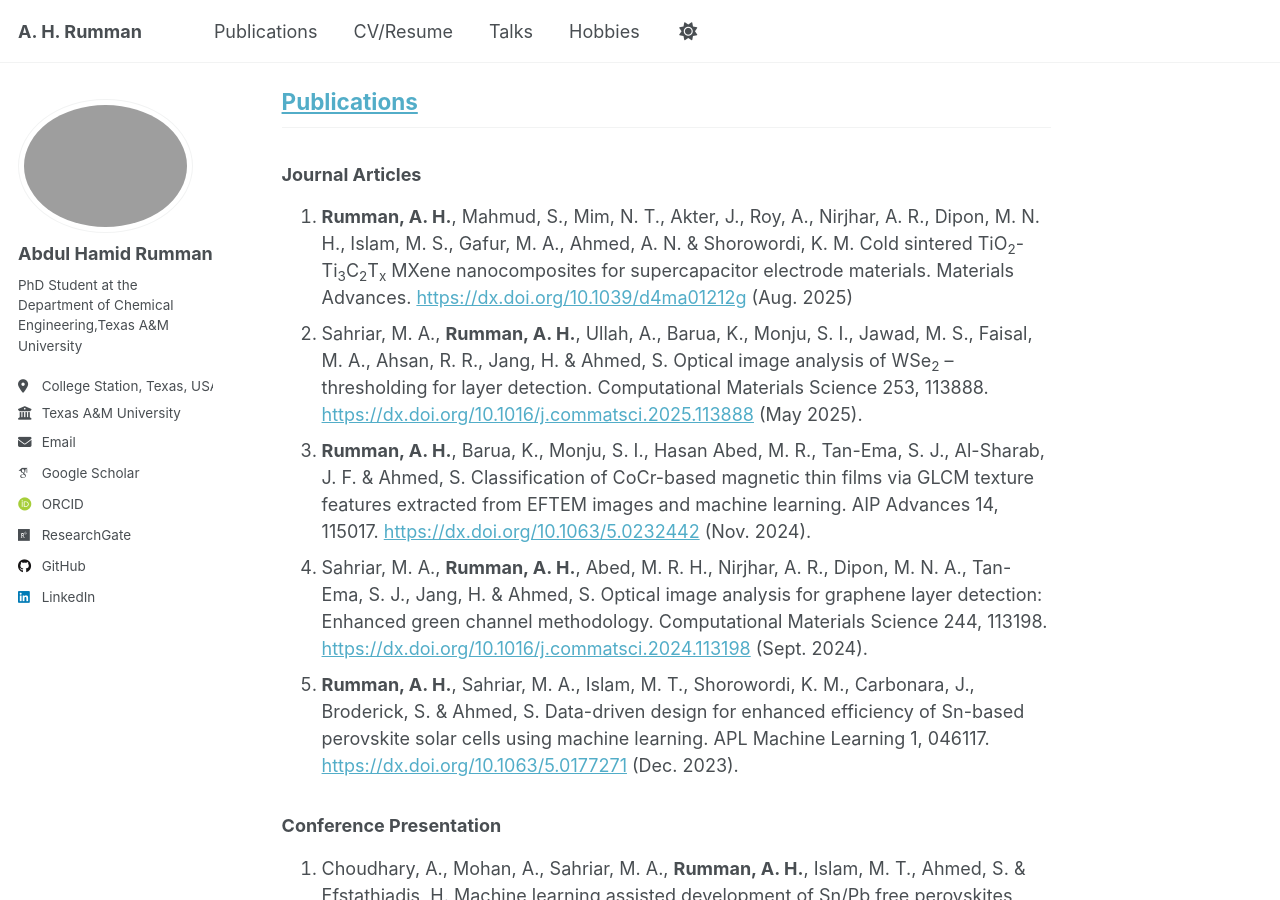
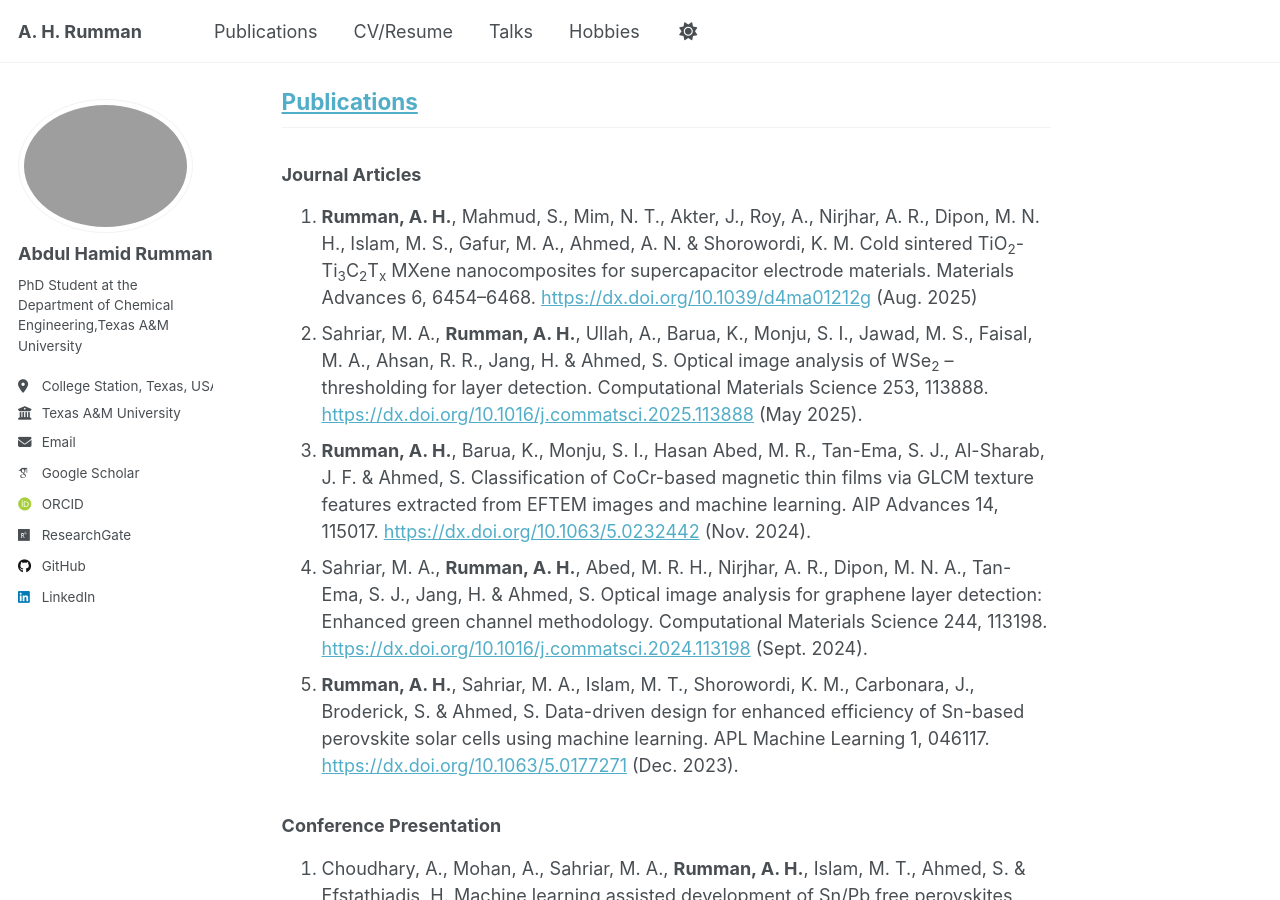
Before and after one commit to AbdulHamidRumman/abdulhamidrumman.github.io, a Jekyll site: the page built from _pages/about.md, in a window 1280 px wide and 900 px high, scrolled down 1428 px. Built offline with Jekyll 4.4.1, drawn with Linux system fonts in a browser that asks for light colours; some web fonts are replaced; a script that is not in the unit is left out.

Commit message:
Update about.md
CSP Bibliography fixed

```diff
--- a/_pages/about.md
+++ b/_pages/about.md
@@ -44,7 +44,7 @@ Research Experience
 [Publications](https://abdulhamidrumman.github.io/publications/)
 ------
 ### Journal Articles
-1. **Rumman, A. H.**, Mahmud, S., Mim, N. T., Akter, J., Roy, A., Nirjhar, A. R., Dipon, M. N. H., Islam, M. S., Gafur, M. A., Ahmed, A. N. & Shorowordi, K. M. Cold sintered TiO<sub>2</sub>-Ti<sub>3</sub>C<sub>2</sub>T<sub>x</sub> MXene nanocomposites for supercapacitor electrode materials. Materials Advances. [https://dx.doi.org/10.1039/d4ma01212g](https://dx.doi.org/10.1039/d4ma01212g) (Aug. 2025)
+1. **Rumman, A. H.**, Mahmud, S., Mim, N. T., Akter, J., Roy, A., Nirjhar, A. R., Dipon, M. N. H., Islam, M. S., Gafur, M. A., Ahmed, A. N. & Shorowordi, K. M. Cold sintered TiO<sub>2</sub>-Ti<sub>3</sub>C<sub>2</sub>T<sub>x</sub> MXene nanocomposites for supercapacitor electrode materials. Materials Advances 6, 6454–6468. [https://dx.doi.org/10.1039/d4ma01212g](https://dx.doi.org/10.1039/d4ma01212g) (Aug. 2025)
 2. Sahriar, M. A., **Rumman, A. H.**, Ullah, A., Barua, K., Monju, S. I., Jawad, M. S., Faisal, M. A., Ahsan, R. R., Jang, H. & Ahmed, S. Optical image analysis of WSe<sub>2</sub> – thresholding for layer detection. Computational Materials Science 253, 113888. [https://dx.doi.org/10.1016/j.commatsci.2025.113888](https://dx.doi.org/10.1016/j.commatsci.2025.113888) (May 2025).
 3. **Rumman, A. H.**, Barua, K., Monju, S. I., Hasan Abed, M. R., Tan-Ema, S. J., Al-Sharab, J. F. & Ahmed, S. Classification of CoCr-based magnetic thin films via GLCM texture features extracted from EFTEM images and machine learning. AIP Advances 14, 115017. [https://dx.doi.org/10.1063/5.0232442](https://dx.doi.org/10.1063/5.0232442) (Nov. 2024).
 4. Sahriar, M. A., **Rumman, A. H.**, Abed, M. R. H., Nirjhar, A. R., Dipon, M. N. A., Tan-Ema, S. J., Jang, H. & Ahmed, S. Optical image analysis for graphene layer detection: Enhanced green channel methodology. Computational Materials Science 244, 113198. [https://dx.doi.org/10.1016/j.commatsci.2024.113198](https://dx.doi.org/10.1016/j.commatsci.2024.113198) (Sept. 2024).
```
